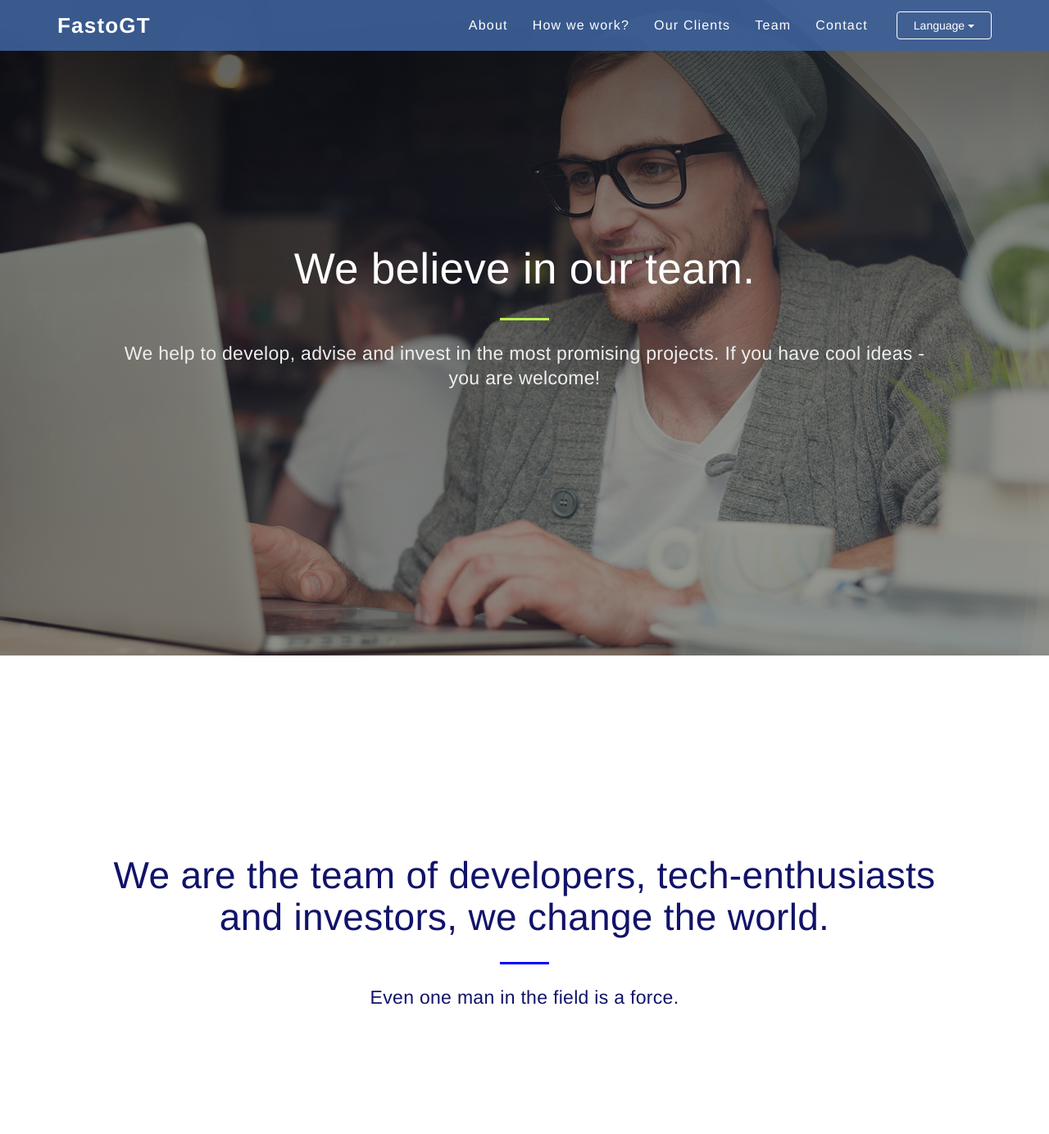
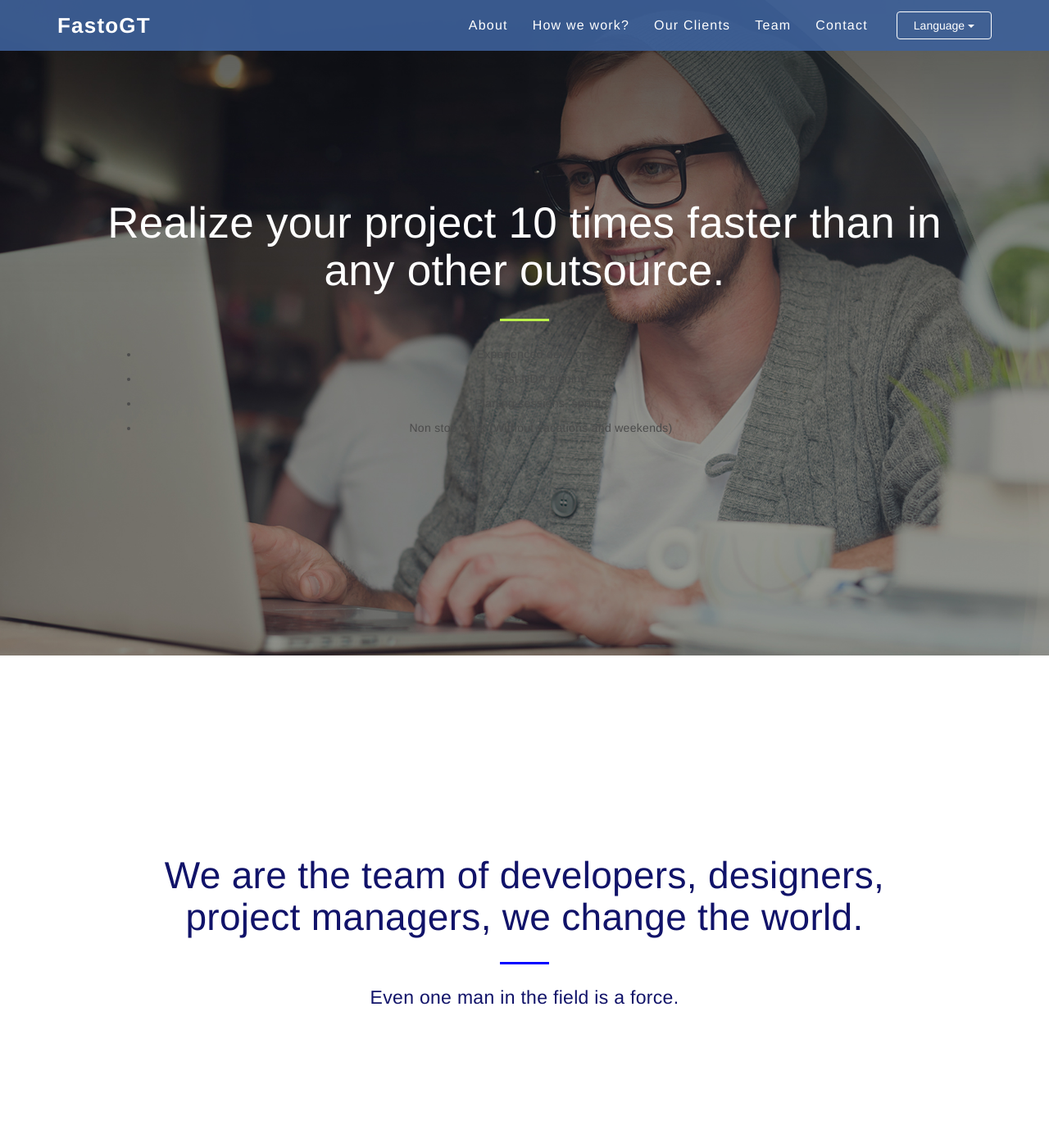
Before and after one commit to fastogt/fastogt_site_new, a Flask app: page / in a window 1280 px wide. Shown: the top 1384 px of the page at 82% size. Run offline with Flask 2, Linux system fonts and the light colour scheme; parts of the project's set-up code (start-up, migrations or seed data) failed here and were passed over; some libraries are stand-ins or nearby versions.

Commit message:
New title

```diff
--- a/app/templates/index.html
+++ b/app/templates/index.html
@@ -54,10 +54,14 @@
     <section id="main" class="vertical-align">
         <div class="container">
             <div class="jumbotron text-center">
-                <h1>We believe in our team.</h1>
+                <h1>Realize your project 10 times faster than in any other outsource.</h1>
                 <hr class="divider">
-                <p class="about-description">We help to develop, advise and invest in the most promising projects.
-                    If you have cool ideas - you are welcome!</p>
+                <ul class="about-description">
+                    <li>Experienced developers</li>
+                    <li>Fast NDA signing</li>
+                    <li>Planing sessions, sprints</li>
+                    <li>Non stop work (Without vacations and weekends)</li>
+                </ul>
             </div>
         </div>
     </section>
@@ -66,7 +70,7 @@
     <section id="about" class="vertical-align">
         <div class="container">
             <div class="jumbotron text-center">
-                <h2>We are the team of developers, tech-enthusiasts and investors, we change the world.</h2>
+                <h2>We are the team of developers, designers, project managers, we change the world.</h2>
                 <hr class="divider">
                 <p>Even one man in the field is a force.</p>
             </div>
```
